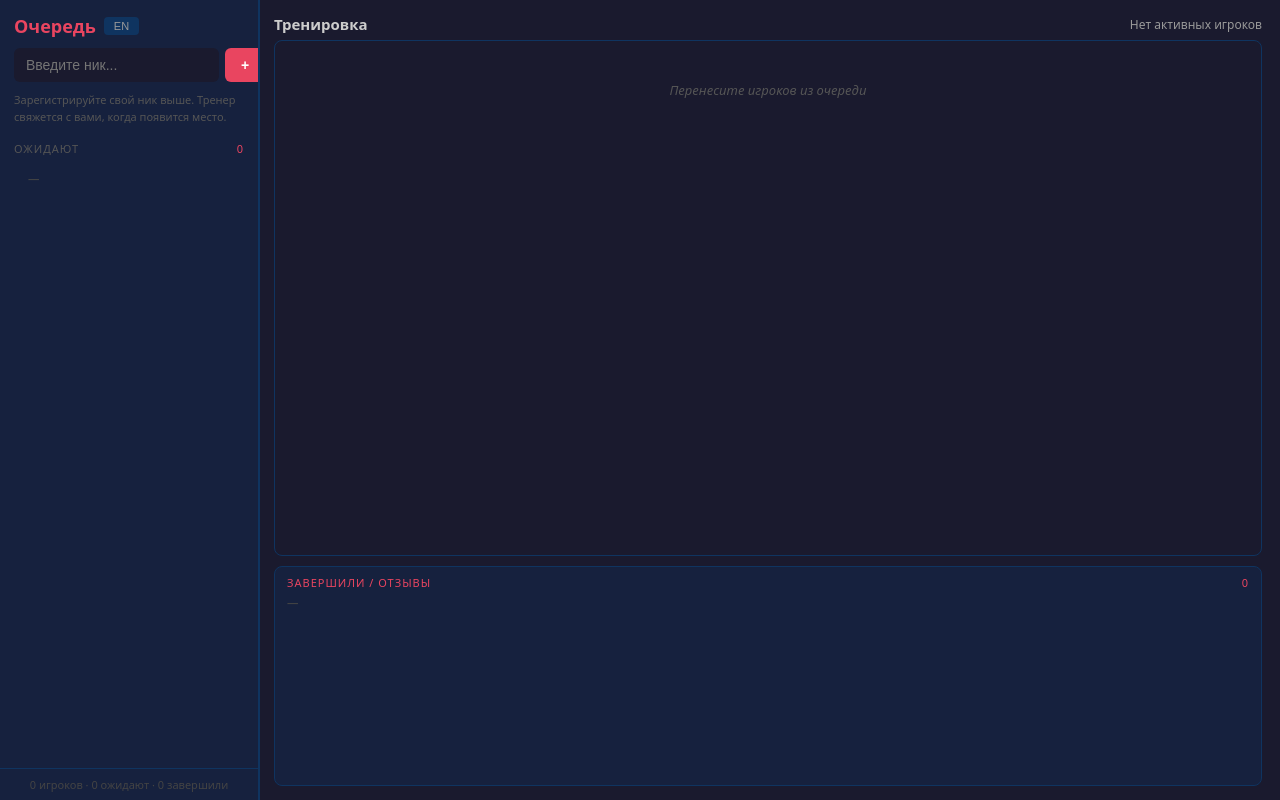
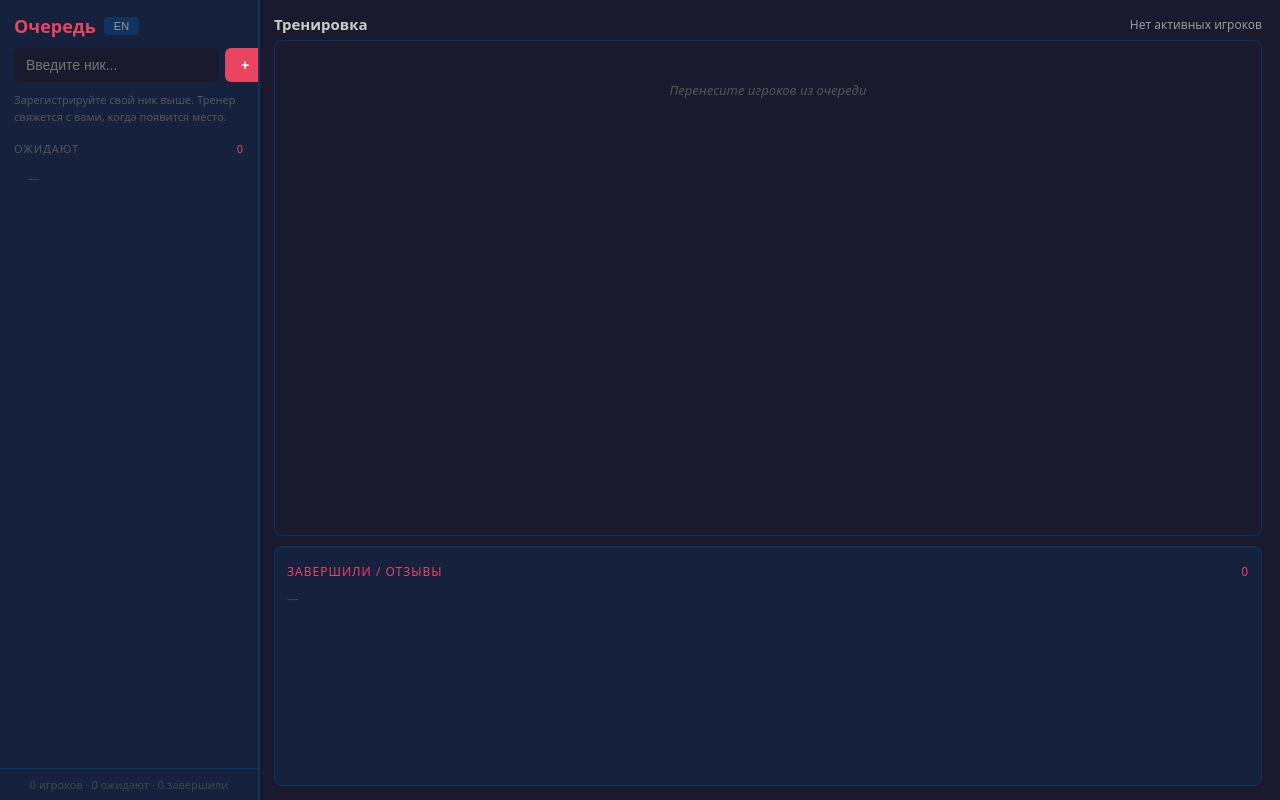
Before and after one commit to PlayMaGame/training-tracker, a website: page index.html in a window 1280 px wide. Drawn offline with Linux system fonts and the light colour scheme; no server answers.

Commit message:
feat: add year to dates, larger sticky passed section title

```diff
--- a/index.html
+++ b/index.html
@@ -67,8 +67,8 @@
 
   .ri-done { background: none; border: none; color: #4caf50; cursor: pointer; font-size: 12px; }
   .empty-state { color: #555; font-style: italic; text-align: center; padding: 40px 10px; font-size: 13px; }
-  .passed-section { height: 220px; flex-shrink: 0; border-radius: 8px; border: 1px solid #0f3460; padding: 8px 12px; overflow-y: auto; background: #16213e; }
-  .passed-section .ps-h { font-size: 11px; color: #555; text-transform: uppercase; letter-spacing: 1px; margin-bottom: 4px; display: flex; justify-content: space-between; }
+  .passed-section { height: 240px; flex-shrink: 0; border-radius: 8px; border: 1px solid #0f3460; padding: 8px 12px; overflow-y: auto; background: #16213e; }
+  .passed-section .ps-h { font-size: 12px; color: #555; text-transform: uppercase; letter-spacing: 1px; margin-bottom: 6px; display: flex; justify-content: space-between; position: sticky; top: 0; background: #16213e; z-index: 3; padding: 8px 0 4px; }
   .passed-section .ps-h span { color: #e94560; }
   .ps-list { display: flex; flex-wrap: wrap; gap: 4px; }
   .ps-item { display: inline-flex; align-items: center; gap: 4px; background: #1a1a2e; padding: 4px 10px; border-radius: 12px; font-size: 12px; }
@@ -243,7 +243,7 @@ function st(k) { return LANG[lang].skillTitle[k]; }
 function sd(k) { return LANG[lang].desc[k]; }
 function fmtDate(iso) {
   if (!iso) return "—";
-  return new Date(iso).toLocaleDateString(lang === "ru" ? "ru-RU" : "en-US", { day: "numeric", month: "short" });
+  return new Date(iso).toLocaleDateString(lang === "ru" ? "ru-RU" : "en-US", { day: "numeric", month: "short", year: "numeric" });
 }
 
 // ---- Server sync ----
```
